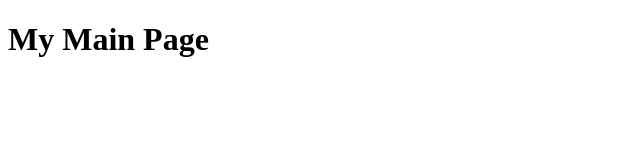
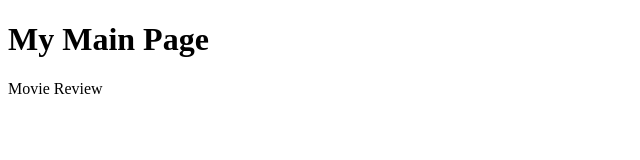
Before and after one commit to buzzedison/portfolio, a plain HTML site: page index.html in a window 1280 px wide. Shown: the whole page, without its empty margins (0-640 px from the left). Drawn offline with Linux system fonts and the light colour scheme.

Commit message:
Update index.html

```diff
--- a/index.html
+++ b/index.html
@@ -8,6 +8,7 @@
 </head>
 <body>
     <h1> My Main Page</h1>
+    <p> Movie Review </p>
 
 </body>
 </html>
```
